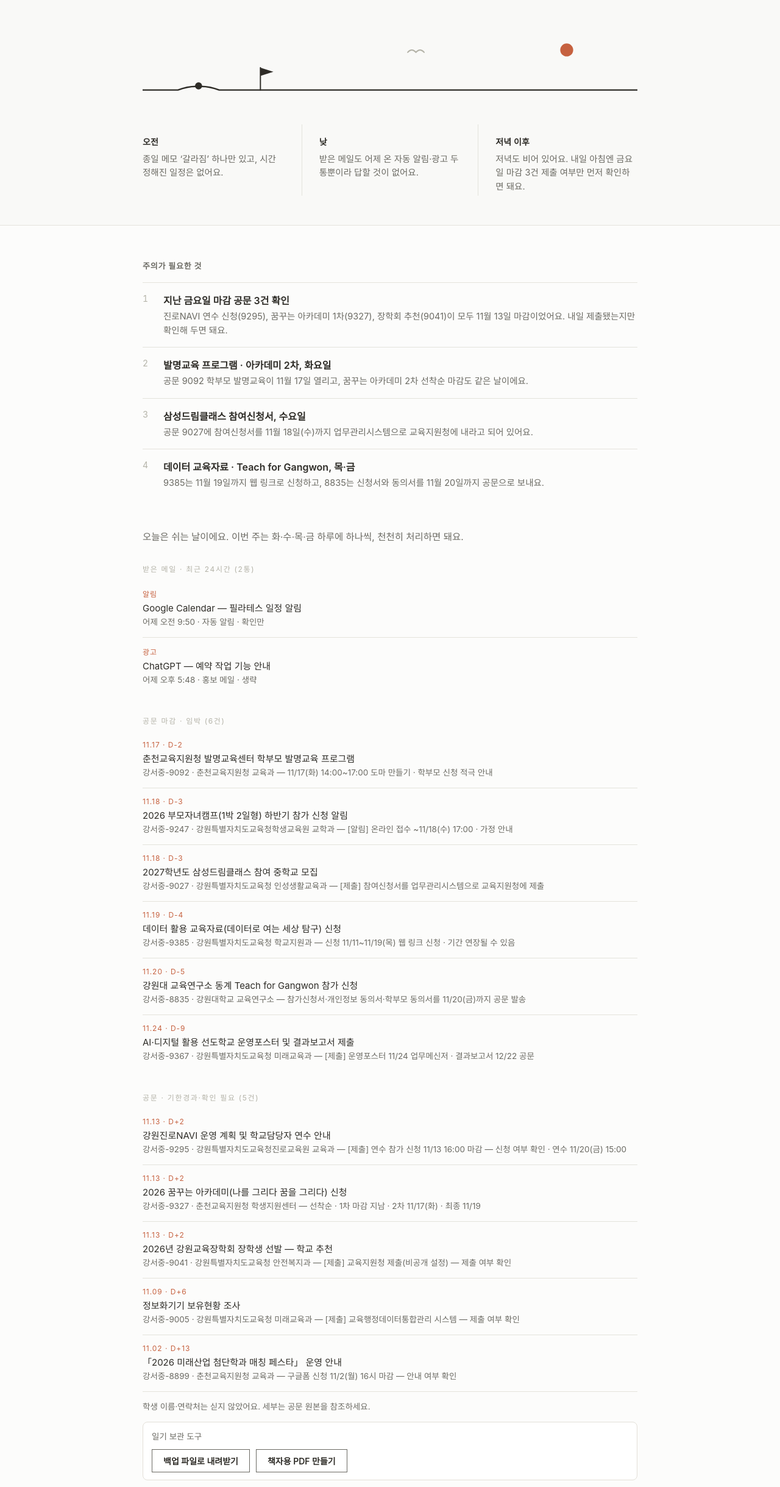
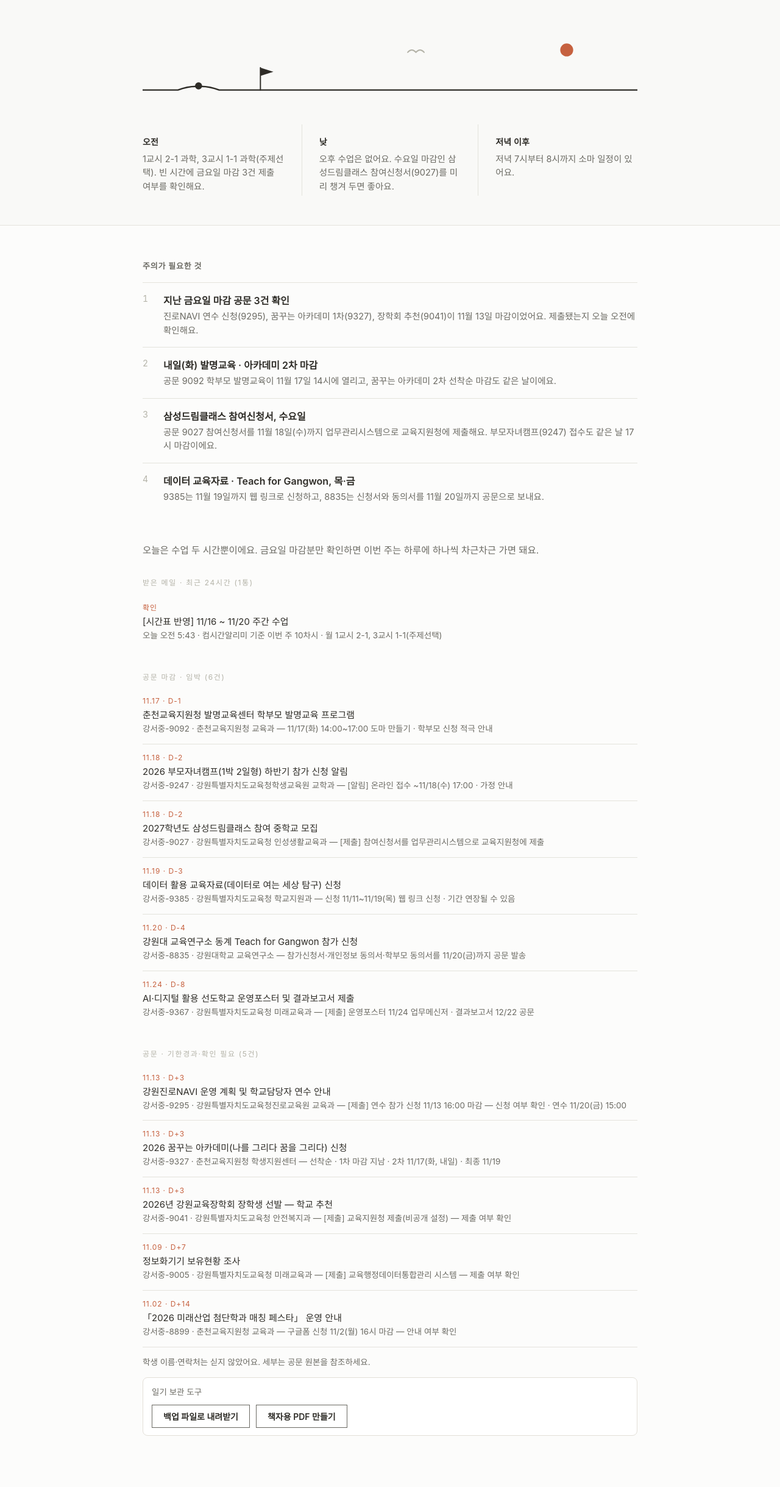
Before and after one commit to mswp96-del/morning-brief, a plain HTML site: page diary/index.html in a window 1280 px wide. Shown: the part 255-2694 px from the top of the page at 61% size. Drawn offline with Linux system fonts and the light colour scheme; grey boxes are pictures that could not be loaded.

Commit message:
Morning brief 2026-11-16 (root + diary)

```diff
--- a/diary/index.html
+++ b/diary/index.html
@@ -3,7 +3,7 @@
 <head>
 <meta charset="UTF-8">
 <meta name="viewport" content="width=device-width, initial-scale=1">
-<title>아침 브리핑 2026-11-15</title>
+<title>아침 브리핑 2026-11-16</title>
 <style>
 @font-face {
   font-family: 'Fraunces';
@@ -233,8 +233,8 @@ body {
 <body>
 <div class="band band-top">
   <div class="inner">
-    <div class="day-date">일요일 · 2026년 11월 15일</div>
-    <h1 class="headline">시간 약속이 하나도 없는 일요일이에요. 이번 주 마감은 화요일부터 하루에 하나씩 찾아와요.</h1>
+    <div class="day-date">월요일 · 2026년 11월 16일</div>
+    <h1 class="headline">수업 두 시간과 저녁 소마 하나인 월요일이에요. 지난 금요일 마감 3건부터 확인하고 시작해요.</h1>
     <svg class="drawing" viewBox="0 0 840 170" xmlns="http://www.w3.org/2000/svg">
       <path d="M 0 130 L 60 130 Q 78 123 95 124 Q 112 123 130 130 L 840 130" fill="none" stroke="#2E2C27" stroke-width="2.5" stroke-linecap="round" />
       <circle cx="95" cy="123" r="6" fill="#2E2C27" />
@@ -246,15 +246,15 @@ body {
     <div class="acts">
       <div class="act">
         <div class="act-time">오전</div>
-        <div class="act-text">종일 메모 ‘갈라짐’ 하나만 있고, 시간 정해진 일정은 없어요.</div>
+        <div class="act-text">1교시 2-1 과학, 3교시 1-1 과학(주제선택). 빈 시간에 금요일 마감 3건 제출 여부를 확인해요.</div>
       </div>
       <div class="act">
         <div class="act-time">낮</div>
-        <div class="act-text">받은 메일도 어제 온 자동 알림·광고 두 통뿐이라 답할 것이 없어요.</div>
+        <div class="act-text">오후 수업은 없어요. 수요일 마감인 삼성드림클래스 참여신청서(9027)를 미리 챙겨 두면 좋아요.</div>
       </div>
       <div class="act">
         <div class="act-time">저녁 이후</div>
-        <div class="act-text">저녁도 비어 있어요. 내일 아침엔 금요일 마감 3건 제출 여부만 먼저 확인하면 돼요.</div>
+        <div class="act-text">저녁 7시부터 8시까지 소마 일정이 있어요.</div>
       </div>
     </div>
   </div>
@@ -264,37 +264,36 @@ body {
   <div class="inner">
     <div class="list">
       <div class="section-heading">주의가 필요한 것</div>
-      <div class="item"><div class="item-num">1</div><div class="item-body"><div class="item-title">지난 금요일 마감 공문 3건 확인</div><div class="item-text">진로NAVI 연수 신청(9295), 꿈꾸는 아카데미 1차(9327), 장학회 추천(9041)이 모두 11월 13일 마감이었어요. 내일 제출됐는지만 확인해 두면 돼요.</div></div></div>
-      <div class="item"><div class="item-num">2</div><div class="item-body"><div class="item-title">발명교육 프로그램 · 아카데미 2차, 화요일</div><div class="item-text">공문 9092 학부모 발명교육이 11월 17일 열리고, 꿈꾸는 아카데미 2차 선착순 마감도 같은 날이에요.</div></div></div>
-      <div class="item"><div class="item-num">3</div><div class="item-body"><div class="item-title">삼성드림클래스 참여신청서, 수요일</div><div class="item-text">공문 9027에 참여신청서를 11월 18일(수)까지 업무관리시스템으로 교육지원청에 내라고 되어 있어요.</div></div></div>
+      <div class="item"><div class="item-num">1</div><div class="item-body"><div class="item-title">지난 금요일 마감 공문 3건 확인</div><div class="item-text">진로NAVI 연수 신청(9295), 꿈꾸는 아카데미 1차(9327), 장학회 추천(9041)이 11월 13일 마감이었어요. 제출됐는지 오늘 오전에 확인해요.</div></div></div>
+      <div class="item"><div class="item-num">2</div><div class="item-body"><div class="item-title">내일(화) 발명교육 · 아카데미 2차 마감</div><div class="item-text">공문 9092 학부모 발명교육이 11월 17일 14시에 열리고, 꿈꾸는 아카데미 2차 선착순 마감도 같은 날이에요.</div></div></div>
+      <div class="item"><div class="item-num">3</div><div class="item-body"><div class="item-title">삼성드림클래스 참여신청서, 수요일</div><div class="item-text">공문 9027 참여신청서를 11월 18일(수)까지 업무관리시스템으로 교육지원청에 제출해요. 부모자녀캠프(9247) 접수도 같은 날 17시 마감이에요.</div></div></div>
       <div class="item"><div class="item-num">4</div><div class="item-body"><div class="item-title">데이터 교육자료 · Teach for Gangwon, 목·금</div><div class="item-text">9385는 11월 19일까지 웹 링크로 신청하고, 8835는 신청서와 동의서를 11월 20일까지 공문으로 보내요.</div></div></div>
     </div>
 
-    <p class="calm-line">오늘은 쉬는 날이에요. 이번 주는 화·수·목·금 하루에 하나씩, 천천히 처리하면 돼요.</p>
+    <p class="calm-line">오늘은 수업 두 시간뿐이에요. 금요일 마감분만 확인하면 이번 주는 하루에 하나씩 차근차근 가면 돼요.</p>
 
-    <div class="section-label" style="margin-top:34px">받은 메일 · 최근 24시간 (2통)</div>
+    <div class="section-label" style="margin-top:34px">받은 메일 · 최근 24시간 (1통)</div>
     <div class="mail-list">
-      <div class="mail-item"><div class="mail-tag">알림</div><div class="mail-subj">Google Calendar — 필라테스 일정 알림</div><div class="mail-note">어제 오전 9:50 · 자동 알림 · 확인만</div></div>
-      <div class="mail-item"><div class="mail-tag">광고</div><div class="mail-subj">ChatGPT — 예약 작업 기능 안내</div><div class="mail-note">어제 오후 5:48 · 홍보 메일 · 생략</div></div>
+      <div class="mail-item"><div class="mail-tag">확인</div><div class="mail-subj">[시간표 반영] 11/16 ~ 11/20 주간 수업</div><div class="mail-note">오늘 오전 5:43 · 컴시간알리미 기준 이번 주 10차시 · 월 1교시 2-1, 3교시 1-1(주제선택)</div></div>
     </div>
 
     <div class="section-label" style="margin-top:34px">공문 마감 · 임박 (6건)</div>
     <div class="mail-list">
-      <div class="mail-item"><div class="mail-tag">11.17 · D-2</div><div class="mail-subj">춘천교육지원청 발명교육센터 학부모 발명교육 프로그램</div><div class="mail-note">강서중-9092 · 춘천교육지원청 교육과 — 11/17(화) 14:00~17:00 도마 만들기 · 학부모 신청 적극 안내</div></div>
-      <div class="mail-item"><div class="mail-tag">11.18 · D-3</div><div class="mail-subj">2026 부모자녀캠프(1박 2일형) 하반기 참가 신청 알림</div><div class="mail-note">강서중-9247 · 강원특별자치도교육청학생교육원 교학과 — [알림] 온라인 접수 ~11/18(수) 17:00 · 가정 안내</div></div>
-      <div class="mail-item"><div class="mail-tag">11.18 · D-3</div><div class="mail-subj">2027학년도 삼성드림클래스 참여 중학교 모집</div><div class="mail-note">강서중-9027 · 강원특별자치도교육청 인성생활교육과 — [제출] 참여신청서를 업무관리시스템으로 교육지원청에 제출</div></div>
-      <div class="mail-item"><div class="mail-tag">11.19 · D-4</div><div class="mail-subj">데이터 활용 교육자료(데이터로 여는 세상 탐구) 신청</div><div class="mail-note">강서중-9385 · 강원특별자치도교육청 학교지원과 — 신청 11/11~11/19(목) 웹 링크 신청 · 기간 연장될 수 있음</div></div>
-      <div class="mail-item"><div class="mail-tag">11.20 · D-5</div><div class="mail-subj">강원대 교육연구소 동계 Teach for Gangwon 참가 신청</div><div class="mail-note">강서중-8835 · 강원대학교 교육연구소 — 참가신청서·개인정보 동의서·학부모 동의서를 11/20(금)까지 공문 발송</div></div>
-      <div class="mail-item"><div class="mail-tag">11.24 · D-9</div><div class="mail-subj">AI·디지털 활용 선도학교 운영포스터 및 결과보고서 제출</div><div class="mail-note">강서중-9367 · 강원특별자치도교육청 미래교육과 — [제출] 운영포스터 11/24 업무메신저 · 결과보고서 12/22 공문</div></div>
+      <div class="mail-item"><div class="mail-tag">11.17 · D-1</div><div class="mail-subj">춘천교육지원청 발명교육센터 학부모 발명교육 프로그램</div><div class="mail-note">강서중-9092 · 춘천교육지원청 교육과 — 11/17(화) 14:00~17:00 도마 만들기 · 학부모 신청 적극 안내</div></div>
+      <div class="mail-item"><div class="mail-tag">11.18 · D-2</div><div class="mail-subj">2026 부모자녀캠프(1박 2일형) 하반기 참가 신청 알림</div><div class="mail-note">강서중-9247 · 강원특별자치도교육청학생교육원 교학과 — [알림] 온라인 접수 ~11/18(수) 17:00 · 가정 안내</div></div>
+      <div class="mail-item"><div class="mail-tag">11.18 · D-2</div><div class="mail-subj">2027학년도 삼성드림클래스 참여 중학교 모집</div><div class="mail-note">강서중-9027 · 강원특별자치도교육청 인성생활교육과 — [제출] 참여신청서를 업무관리시스템으로 교육지원청에 제출</div></div>
+      <div class="mail-item"><div class="mail-tag">11.19 · D-3</div><div class="mail-subj">데이터 활용 교육자료(데이터로 여는 세상 탐구) 신청</div><div class="mail-note">강서중-9385 · 강원특별자치도교육청 학교지원과 — 신청 11/11~11/19(목) 웹 링크 신청 · 기간 연장될 수 있음</div></div>
+      <div class="mail-item"><div class="mail-tag">11.20 · D-4</div><div class="mail-subj">강원대 교육연구소 동계 Teach for Gangwon 참가 신청</div><div class="mail-note">강서중-8835 · 강원대학교 교육연구소 — 참가신청서·개인정보 동의서·학부모 동의서를 11/20(금)까지 공문 발송</div></div>
+      <div class="mail-item"><div class="mail-tag">11.24 · D-8</div><div class="mail-subj">AI·디지털 활용 선도학교 운영포스터 및 결과보고서 제출</div><div class="mail-note">강서중-9367 · 강원특별자치도교육청 미래교육과 — [제출] 운영포스터 11/24 업무메신저 · 결과보고서 12/22 공문</div></div>
     </div>
 
     <div class="section-label" style="margin-top:34px">공문 · 기한경과·확인 필요 (5건)</div>
     <div class="mail-list">
-      <div class="mail-item"><div class="mail-tag">11.13 · D+2</div><div class="mail-subj">강원진로NAVI 운영 계획 및 학교담당자 연수 안내</div><div class="mail-note">강서중-9295 · 강원특별자치도교육청진로교육원 교육과 — [제출] 연수 참가 신청 11/13 16:00 마감 — 신청 여부 확인 · 연수 11/20(금) 15:00</div></div>
-      <div class="mail-item"><div class="mail-tag">11.13 · D+2</div><div class="mail-subj">2026 꿈꾸는 아카데미(나를 그리다 꿈을 그리다) 신청</div><div class="mail-note">강서중-9327 · 춘천교육지원청 학생지원센터 — 선착순 · 1차 마감 지남 · 2차 11/17(화) · 최종 11/19</div></div>
-      <div class="mail-item"><div class="mail-tag">11.13 · D+2</div><div class="mail-subj">2026년 강원교육장학회 장학생 선발 — 학교 추천</div><div class="mail-note">강서중-9041 · 강원특별자치도교육청 안전복지과 — [제출] 교육지원청 제출(비공개 설정) — 제출 여부 확인</div></div>
-      <div class="mail-item"><div class="mail-tag">11.09 · D+6</div><div class="mail-subj">정보화기기 보유현황 조사</div><div class="mail-note">강서중-9005 · 강원특별자치도교육청 미래교육과 — [제출] 교육행정데이터통합관리 시스템 — 제출 여부 확인</div></div>
-      <div class="mail-item"><div class="mail-tag">11.02 · D+13</div><div class="mail-subj">「2026 미래산업 첨단학과 매칭 페스타」 운영 안내</div><div class="mail-note">강서중-8899 · 춘천교육지원청 교육과 — 구글폼 신청 11/2(월) 16시 마감 — 안내 여부 확인</div></div>
+      <div class="mail-item"><div class="mail-tag">11.13 · D+3</div><div class="mail-subj">강원진로NAVI 운영 계획 및 학교담당자 연수 안내</div><div class="mail-note">강서중-9295 · 강원특별자치도교육청진로교육원 교육과 — [제출] 연수 참가 신청 11/13 16:00 마감 — 신청 여부 확인 · 연수 11/20(금) 15:00</div></div>
+      <div class="mail-item"><div class="mail-tag">11.13 · D+3</div><div class="mail-subj">2026 꿈꾸는 아카데미(나를 그리다 꿈을 그리다) 신청</div><div class="mail-note">강서중-9327 · 춘천교육지원청 학생지원센터 — 선착순 · 1차 마감 지남 · 2차 11/17(화, 내일) · 최종 11/19</div></div>
+      <div class="mail-item"><div class="mail-tag">11.13 · D+3</div><div class="mail-subj">2026년 강원교육장학회 장학생 선발 — 학교 추천</div><div class="mail-note">강서중-9041 · 강원특별자치도교육청 안전복지과 — [제출] 교육지원청 제출(비공개 설정) — 제출 여부 확인</div></div>
+      <div class="mail-item"><div class="mail-tag">11.09 · D+7</div><div class="mail-subj">정보화기기 보유현황 조사</div><div class="mail-note">강서중-9005 · 강원특별자치도교육청 미래교육과 — [제출] 교육행정데이터통합관리 시스템 — 제출 여부 확인</div></div>
+      <div class="mail-item"><div class="mail-tag">11.02 · D+14</div><div class="mail-subj">「2026 미래산업 첨단학과 매칭 페스타」 운영 안내</div><div class="mail-note">강서중-8899 · 춘천교육지원청 교육과 — 구글폼 신청 11/2(월) 16시 마감 — 안내 여부 확인</div></div>
       <div class="mail-item"><div class="mail-note">학생 이름·연락처는 싣지 않았어요. 세부는 공문 원본을 참조하세요.</div></div>
     </div>
 
```
Also changed, not shown: index.html (+22 -20 lines).
